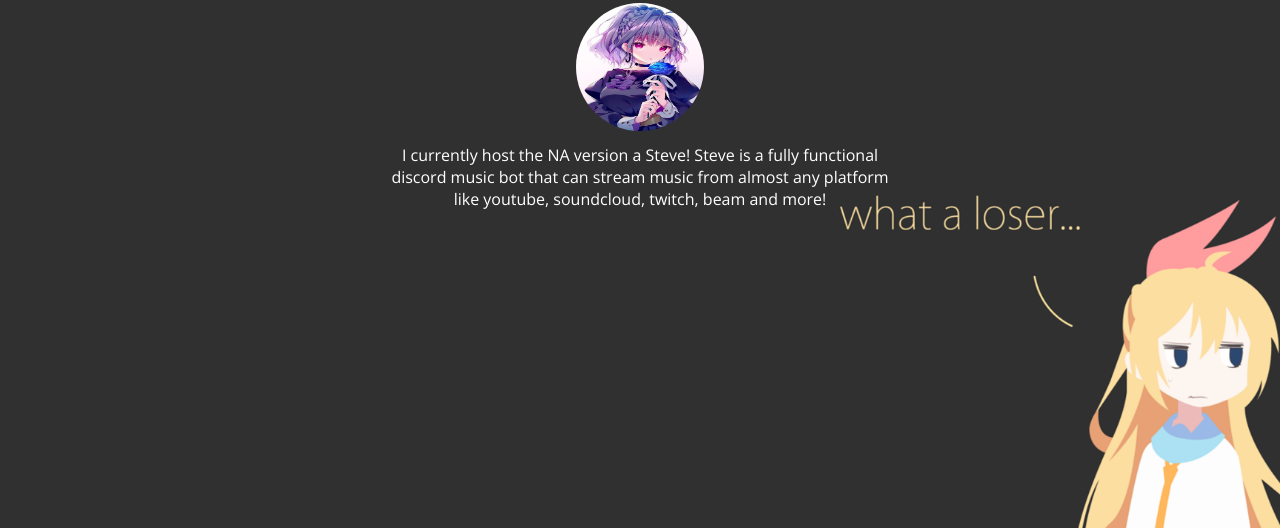
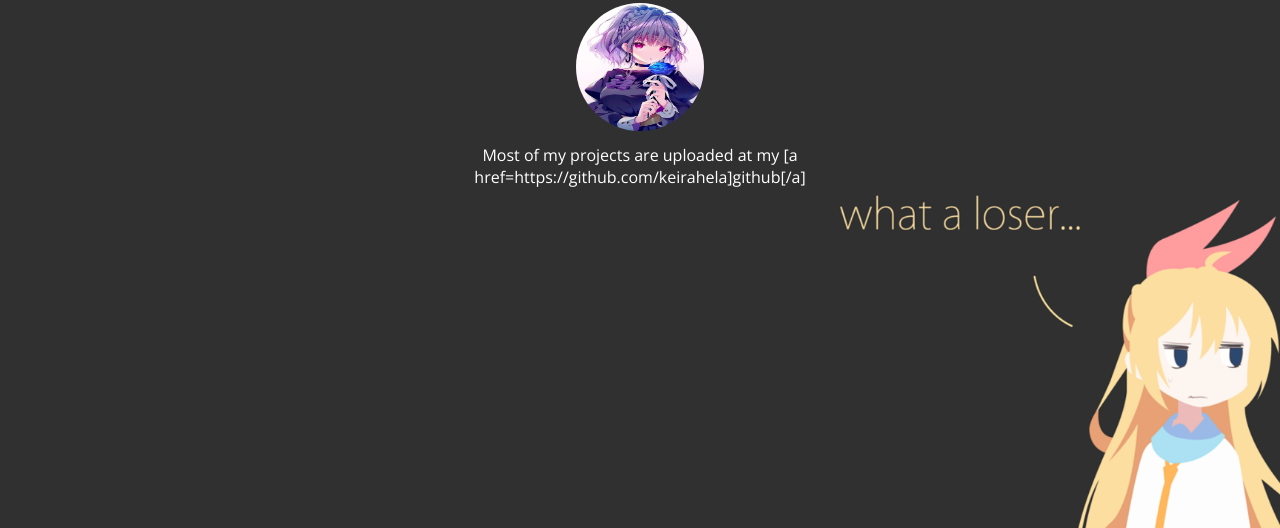
Before and after one commit to keirahela/keirahela.github.io, a plain HTML site: page projects.html in a window 1280 px wide. Shown: the part 272-800 px from the top of the page. Drawn offline with nearby package versions, Linux system fonts and the light colour scheme.

Commit message:
Update projects.html

```diff
--- a/projects.html
+++ b/projects.html
@@ -1,6 +1,6 @@
 <html>
 
-<title>Kastel</title>
+<title>keirahela</title>
 <meta name="viewport" content="width=device-width, initial-scale=1.0">
 <link rel="stylesheet" type="text/css" href="css/style.css">
 <link href='http://fonts.googleapis.com/css?family=Open+Sans:300,600' rel='stylesheet' type='text/css'>
@@ -19,7 +19,7 @@
     <h1 id="protitle">My Projects</h1>
     <p id="prosubtitle">These are projects I help with or I have created.</p>
     <div class="project"><img src="images/steve.jpg" width="128" height="128" style="border-radius:250px;">
-        <p>I currently host the NA version a Steve! Steve is a fully functional discord music bot that can stream music from almost any platform like youtube, soundcloud, twitch, beam and more!</p>
+        <p>Most of my projects are uploaded at my [a href=https://github.com/keirahela]github[/a]</p>
 
     </div>
 
```
